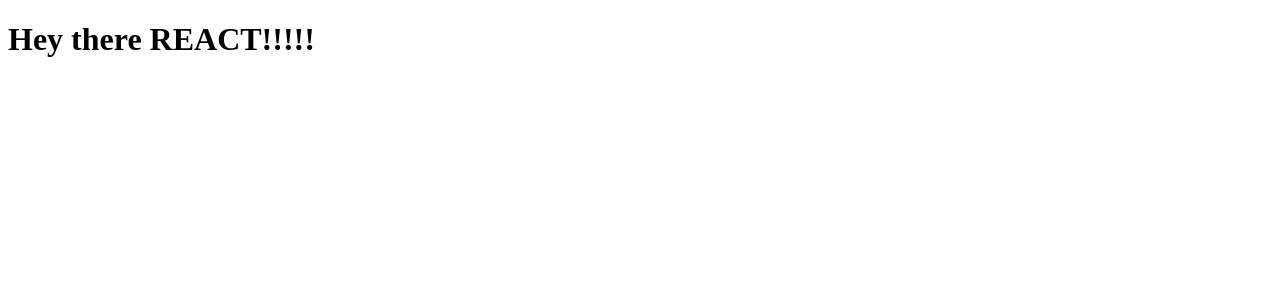
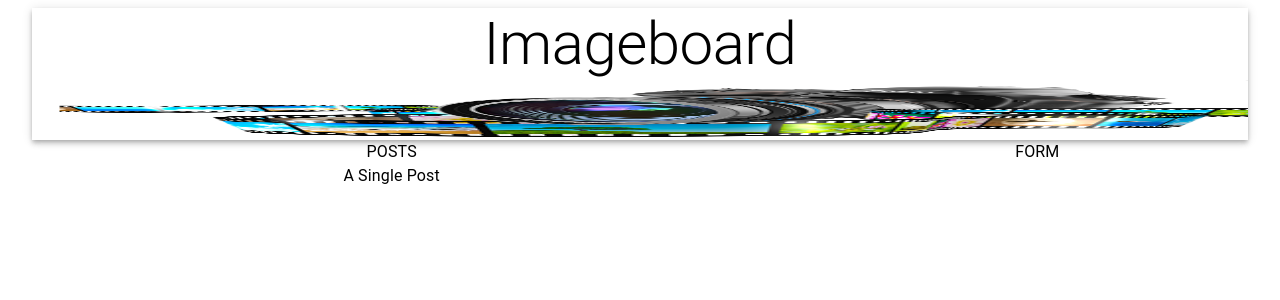
Before and after one commit to Alliemack77/DCI-Fullstack-Project, a React (Create React App) app in the folder client/: page / in a window 1280 px wide. Shown: the top 300 px of the page. Built offline with nearby package versions, Linux system fonts and the light colour scheme.

Commit message:
add: Form, Posts, Post components

```diff
--- a/client/package.json
+++ b/client/package.json
@@ -3,6 +3,7 @@
   "version": "0.1.0",
   "private": true,
   "dependencies": {
+    "@material-ui/core": "^4.11.3",
     "@testing-library/jest-dom": "^5.11.10",
     "@testing-library/react": "^11.2.6",
     "@testing-library/user-event": "^12.8.3",
--- a/client/src/App.js
+++ b/client/src/App.js
@@ -1,10 +1,36 @@
 import React from 'react';
+import {Container, AppBar, Typography, Grow, Grid} from '@material-ui/core';
+import Form from './components/form/Form'
+import Posts from './components/posts/Posts'
+import camera from './images/camera.png'
+
+
 
 const App = () => {
     return (
-        <div>
-            <h1>Hey there REACT!!!!!</h1>
-        </div>
+        <Container maxWidth='lg'>
+            <AppBar position='static' color='inherit'>
+                <Typography variant='h2' align='center'>
+                    Imageboard
+                </Typography>
+                <img src={camera} alt='icon' height='60'/>
+            </AppBar>
+
+            <Grow in>
+                <Container>
+                    <Grid container justify='space-between' alignItems='stretch' spacing={3}>
+                        <Grid item xs={12} sm={7}>
+                            <Posts></Posts>
+                        </Grid>
+
+                        <Grid item xs={12} sm={4}>
+                            <Form></Form>
+                        </Grid>
+                    </Grid>
+                </Container>
+            </Grow>
+
+        </Container>
     );
 };
 
--- /dev/null
+++ b/client/src/components/form/Form.js
@@ -0,0 +1,17 @@
+import React, {Component} from 'react';
+import { Typography } from '@material-ui/core';
+
+
+class Form extends Component {
+    render() {
+        return (
+            <Typography varient='h1' align='center'>
+                FORM
+            </Typography>
+        );
+    }
+
+
+}
+
+export default Form;
--- /dev/null
+++ b/client/src/components/posts/Posts.js
@@ -0,0 +1,18 @@
+import React, {Component} from 'react';
+import {Container, Typography} from '@material-ui/core';
+import Post from '../posts/post/Post';
+
+class Posts extends Component {
+    render() {
+        return (
+            <Container>
+                <Typography varient='h1' align='center'>
+                    POSTS
+                </Typography>
+                <Post />
+            </Container>
+        );
+    }
+}
+
+export default Posts;
--- /dev/null
+++ b/client/src/components/posts/post/Post.js
@@ -0,0 +1,14 @@
+import { Typography } from '@material-ui/core';
+import React, {Component} from 'react';
+
+class Post extends Component {
+    render() {
+        return (
+            <Typography varient='h2' align='center'>
+                A Single Post
+            </Typography>
+        );
+    }
+}
+
+export default Post;
```
Also changed, not shown: client/src/components/form/styles.js (added), client/src/components/posts/post/styles.js (added), client/src/components/posts/styles.js (added), client/src/images/camera.png (added), 1 other file (tests, documents, lock files or other folders).
